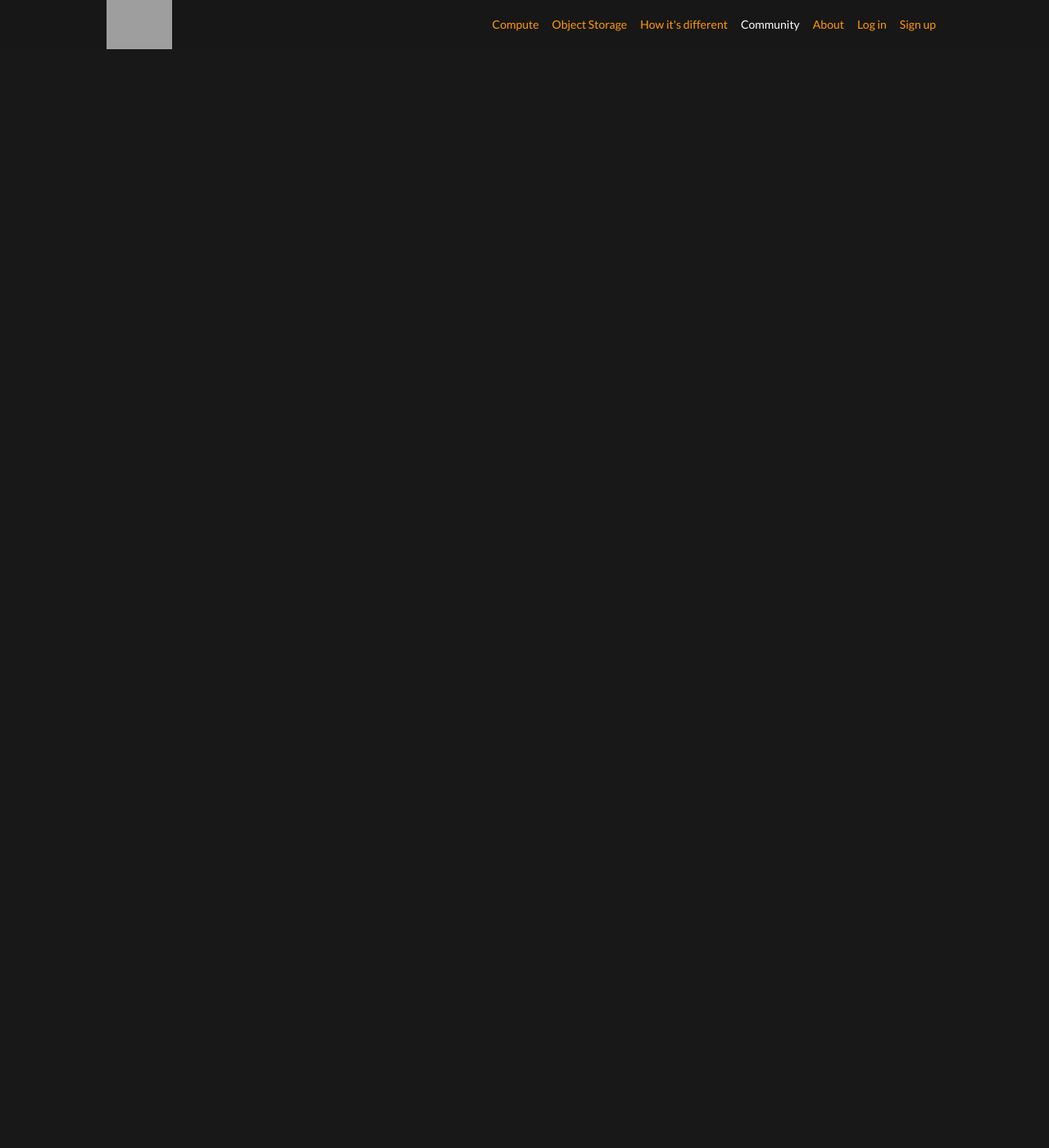
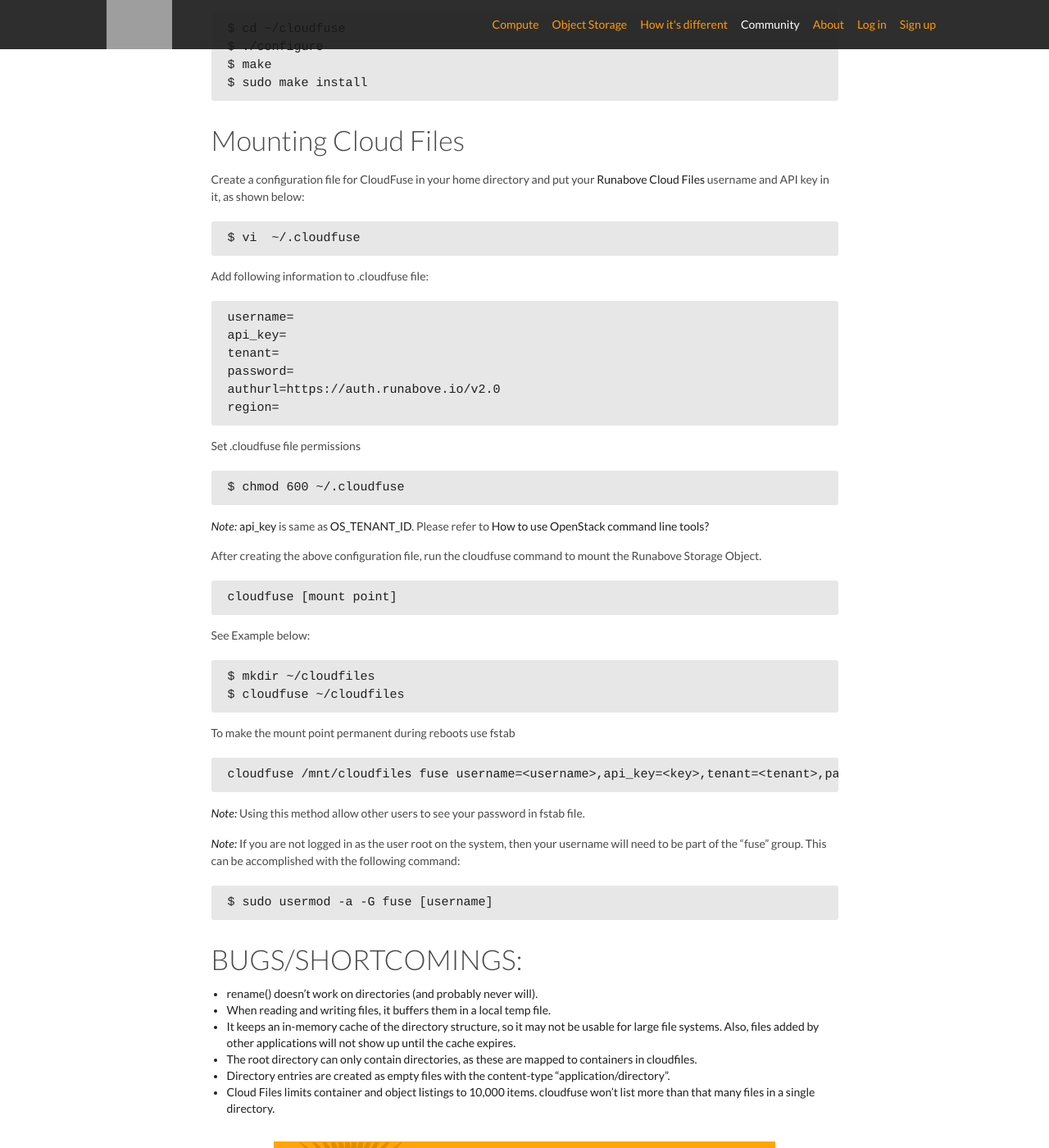
Before and after one commit to ovhlabs/knowledge-base, a Jekyll site: the page built from en/_posts/2014-10-15-how-to-mount-runabove-object-storage-using-cloudfuse.markdown, in a window 1280 px wide and 1400 px high, scrolled down 769 px. Shown: the whole window at 82% size. Built offline with Jekyll 4.4.1, drawn with Linux system fonts in a browser that asks for light colours; some web fonts are replaced; Markdown is read by kramdown in place of the engine named in the settings; comment, search, counter and statistics services are not loaded; before the commit the page ends 900 px from its top, so only the background shows below that; some of the changed text lies outside the part shown; grey boxes are pictures that could not be loaded.

Commit message:
FInal Draft

```diff
--- a/en/_posts/2014-10-15-how-to-mount-runabove-object-storage-using-cloudfuse.markdown
+++ b/en/_posts/2014-10-15-how-to-mount-runabove-object-storage-using-cloudfuse.markdown
@@ -3,5 +3,79 @@
 title:  "How to Mount Runabove Object Storage using cloud fuse"
 categories: Instances
 author: neoark
-lang: en
 ---
+
+Installing Dependencies
+======================
+
+**Debian or Ubuntu install:**
+
+    $ apt-get install build-essential libcurl4-openssl-dev libxml2-dev libssl-dev libfuse-dev git
+
+**For CentOS or similar**
+
+    $ yum install gcc make fuse-devel curl-devel libxml2-devel openssl-devel git
+
+Compiling and installing CloudFuse
+==================================
+
+**Step 1:**
+
+    $ cd ~
+    $ git clone https://github.com/redbo/cloudfuse.git
+
+**Step 2:**
+
+    $ cd ~/cloudfuse
+    $ ./configure
+    $ make
+    $ sudo make install
+
+Mounting Cloud Files
+====================
+Create a configuration file for CloudFuse in your home directory and put your **[Runabove Cloud Files](https://cloud.runabove.com/horizon/project/access_and_security/api_access/openrc/)** username and API key in it, as shown below:
+
+    $ vi  ~/.cloudfuse
+
+Add following information to .cloudfuse file:
+
+    username=
+    api_key=
+    tenant=
+    password=
+    authurl=https://auth.runabove.io/v2.0
+    region=
+
+Set .cloudfuse file permissions
+
+    $ chmod 600 ~/.cloudfuse
+
+***Note:*** **api_key** is same as **OS_TENANT_ID**. Please refer to **[How to use OpenStack command line tools?](https://community.runabove.com/kb/en/instances/use-openstack-command-line-tools.html)**
+
+After creating the above configuration file, run the cloudfuse command to mount the Runabove Storage Object.
+
+    cloudfuse [mount point]
+
+See Example below:
+
+    $ mkdir ~/cloudfiles
+    $ cloudfuse ~/cloudfiles
+
+To make the mount point permanent during reboots use fstab
+
+    cloudfuse /mnt/cloudfiles fuse username=<username>,api_key=<key>,tenant=<tenant>,password=<password>,authurl=<URL>,region=<url>,<user eg. root admin etc.> 0 0
+
+***Note:*** Using this method allow other users to see your password in fstab file.
+
+***Note:*** If you are not logged in as the user root on the system, then your username will need to be part of the "fuse" group. This can be accomplished with the following command:
+
+    $ sudo usermod -a -G fuse [username]
+
+BUGS/SHORTCOMINGS:
+==================
+ - rename() doesn't work on directories (and probably never will).
+ - When reading and writing files, it buffers them in a local temp file.
+ - It keeps an in-memory cache of the directory structure, so it may not be usable for large file systems.  Also, files added by other applications will not show up until the cache expires.
+ - The root directory can only contain directories, as these are mapped to containers in cloudfiles.
+ - Directory entries are created as empty files with the content-type "application/directory".
+ - Cloud Files limits container and object listings to 10,000 items. cloudfuse won't list more than that many files in a single directory.
```
